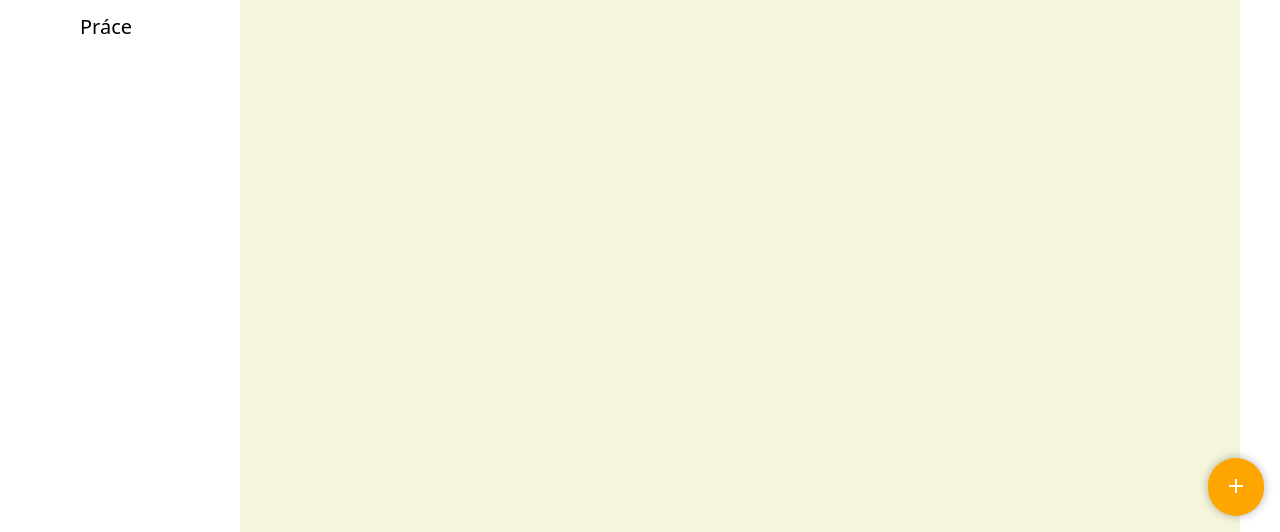
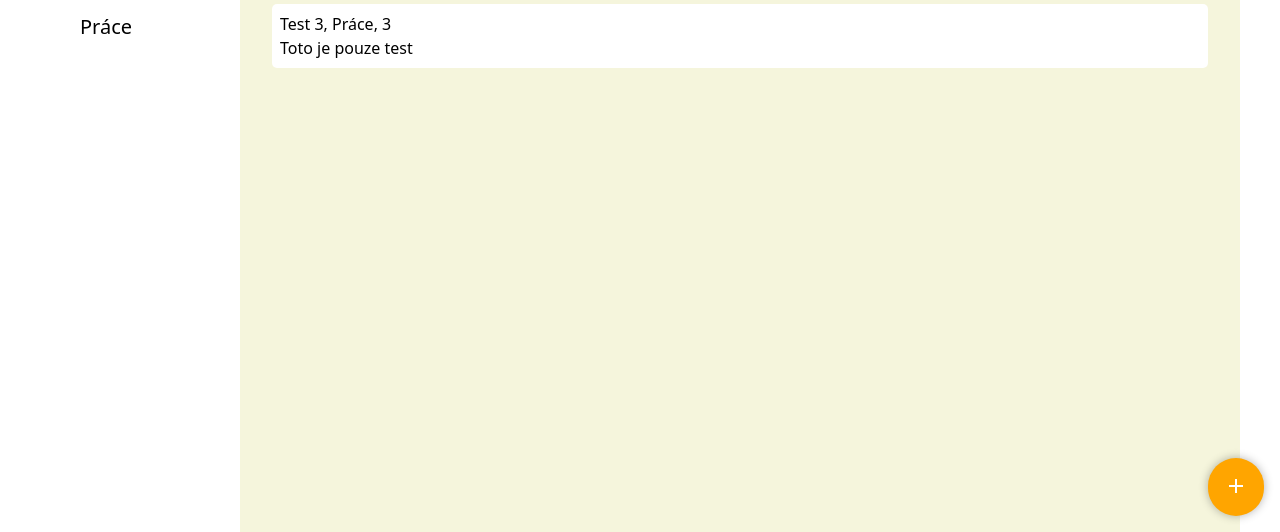
Before and after one commit to flapmfy/todo, a website built with Vite: page index.html in a window 1280 px wide. Shown: the part 268-800 px from the top of the page. Built offline with nearby package versions, Linux system fonts and the light colour scheme.

Commit message:
Make main.js more readable

```diff
--- a/js/main.js
+++ b/js/main.js
@@ -32,6 +32,7 @@ const todoPriorityInput = addTodoDialog.querySelector('input[name="priority"]:ch
 //* try drag and drop for reordering todos */
 //* add calendar for picking due date of todo */
 
+/////////////////////////////////////////helpers/////////////////////////////////////////
 function createElement(elementName, classes = [], content = '') {
   const htmlElement = document.createElement(elementName);
   htmlElement.innerText = content;
@@ -51,12 +52,21 @@ function setAttributes(htmlElement, attributes) {
   }
 }
 
+function hideElement(element) {
+  element.style.display = 'none';
+}
+
+function showElement(element) {
+  element.style.display = 'block';
+}
+
+/////////////////////////////////////////todos/////////////////////////////////////////
 function createTodo(todoObj, todoId) {
   const todoElement = createElement('div', ['todo']);
   setAttributes(todoElement, { 'data-project': todoObj.parentTitle, 'data-todoId': todoId });
 
   const todoElementContent = createElement('div');
-  const todoTitle = createElement('div', ['todo__title'], todoObj.title);
+  const todoTitle = createElement('div', ['todo__title'], `${todoObj.title}, ${todoObj.parentTitle}, ${todoId}`);
   const todoDescription = createElement('div', ['todo__description'], todoObj.description);
   appendElements(todoElementContent, todoTitle, todoDescription);
   todoElement.appendChild(todoElementContent);
@@ -83,8 +93,10 @@ function displayProjectTodos(todoList, projectName) {
       todosArray = todoList.allTodos;
     } else if (projectName === 'Today') {
       console.log('Today');
+      hideElement(openAddDialog);
     } else if (projectName === 'Week') {
       console.log('Week');
+      hideElement(openAddDialog);
     } else {
       let currentProject = todoList.getTodoProjectByTitle(projectName);
       todosArray = currentProject.todos;
@@ -99,6 +111,7 @@ function displayProjectTodos(todoList, projectName) {
   return;
 }
 
+/////////////////////////////////////////projects tabs/////////////////////////////////////////
 function createProjectButton(todoProject) {
   const listItem = createElement('li');
   const buttonText = createElement('span', [], todoProject.title);
@@ -141,6 +154,7 @@ function displayProjectButtons(todoList) {
   projectsListElement.appendChild(projectsButtons);
 }
 
+/////////////////////////////////////////handling changes/////////////////////////////////////////
 function clear() {
   todosDisplay.innerHTML = '';
   projectsListElement.innerHTML = '';
@@ -155,8 +169,9 @@ function setActiveButton() {
 function updateInterface() {
   clear(); //updateInterface in future; decide best way for clearing or it it is even needed
   displayProjectButtons(projectsList);
+  displayProjectTodos(projectsList, currentProjectName);
+  showElement(openAddDialog);
   setActiveButton();
-  displayProjectTodos(projectsList, currentProjectName);
 }
 
 document.addEventListener('DOMContentLoaded', () => {
@@ -176,14 +191,10 @@ modalCloseButtons.forEach((closeButton) => {
   });
 });
 
-////add project////
+////add project modal////
 openProjectDialog.addEventListener('click', () => {
   addProjectDialog.showModal();
 });
-
-// addProjectBtn.addEventListener('click', () => {
-//   newProjectName = projectNameInput.value;
-// });
 
 addProjectForm.addEventListener('submit', (e) => {
   let newProjectName = projectNameInput.value.trim();
@@ -197,6 +208,7 @@ addProjectForm.addEventListener('submit', (e) => {
   }
 });
 
+////add todo modal////
 openAddDialog.addEventListener('click', () => {
   addTodoDialog.showModal();
 });
--- a/js/model.js
+++ b/js/model.js
@@ -73,7 +73,7 @@ class TodoProject {
 
   addTodo(todo) {
     todo.parentTitle = this._title;
-    this._todos.push(todo);
+    this._todos.unshift(todo);
   }
 
   removeTodo(todoId) {
--- a/style.css
+++ b/style.css
@@ -371,6 +371,7 @@ input.invalid + .error {
 
 .empty-project {
   font-size: 3rem;
+  text-align: center;
   margin-inline: auto;
   top: 50%;
   transform: translateY(-50%);
@@ -426,3 +427,20 @@ input.invalid + .error {
   background-color: rgb(var(--clr));
   border: 2px solid rgb(var(--bg));
 }
+
+.todo {
+  background-color: var(--clr-light-400);
+  padding: 0.5rem;
+  border-radius: 5px;
+  cursor: pointer;
+  transition: transform 200ms;
+}
+
+.todo:hover {
+  box-shadow: var(--shadow-light);
+  transform: scale(101%);
+}
+
+.todo + .todo {
+  margin-top: 1rem;
+}
```
